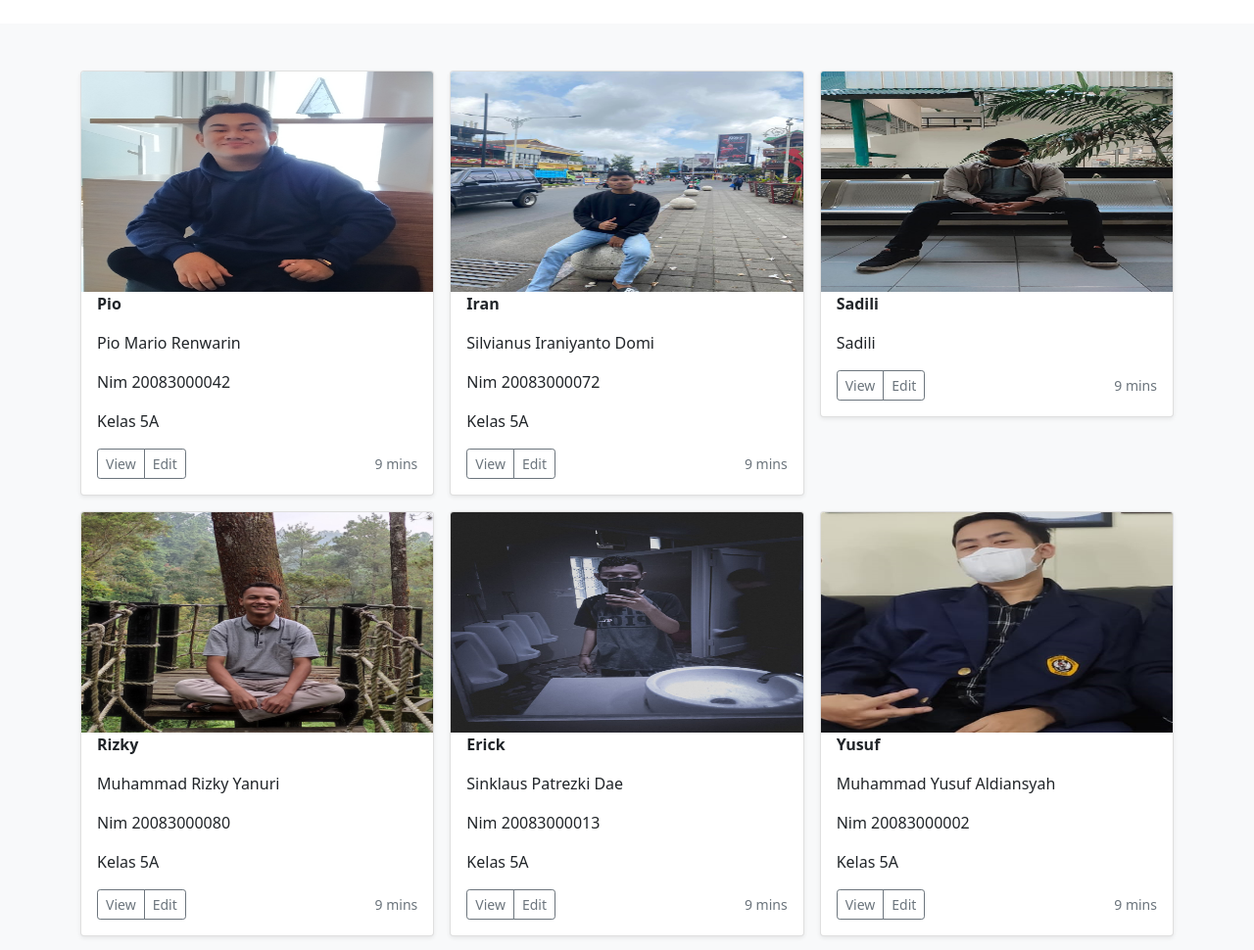
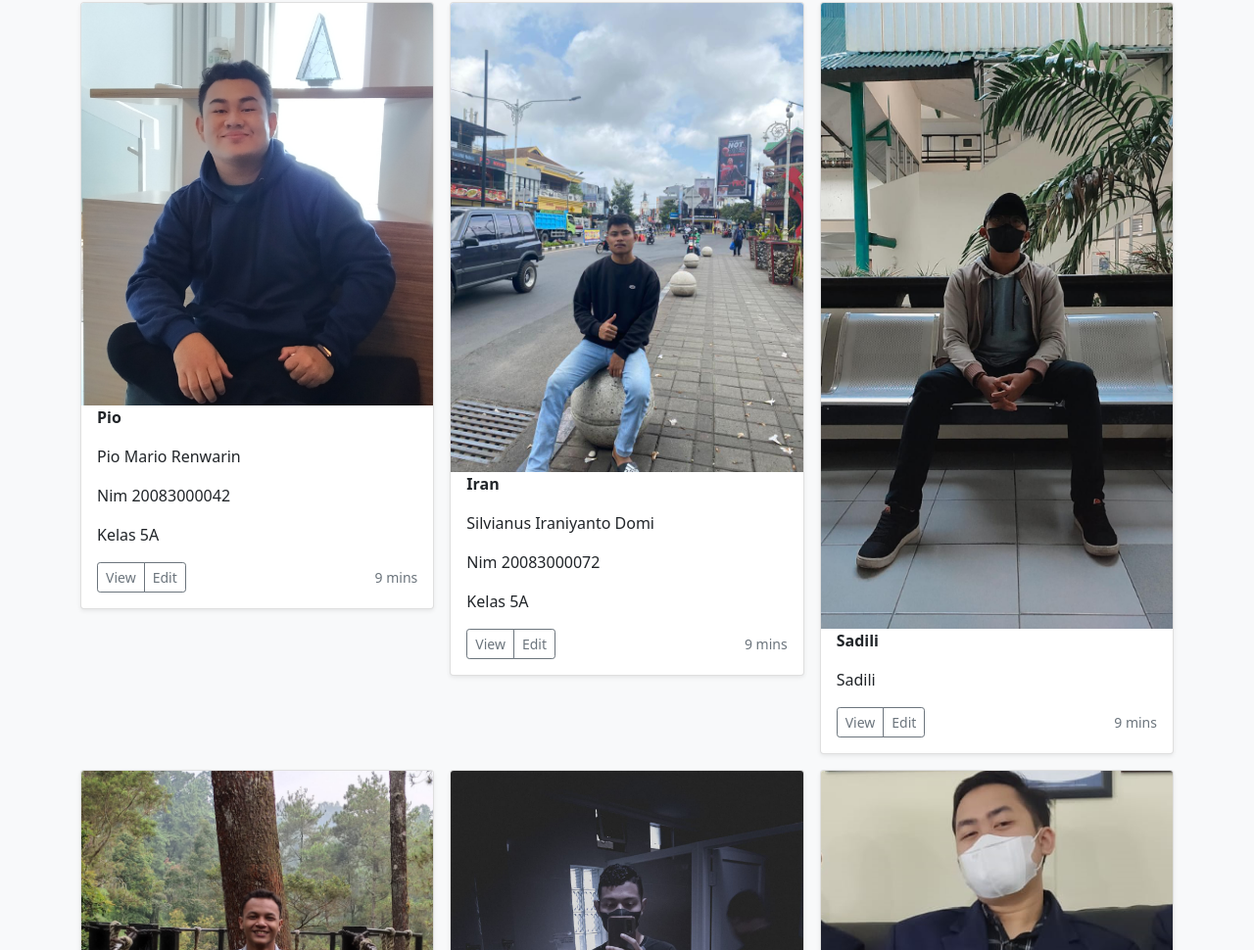
Before and after one commit to dae00345/Manajemen-server, a plain HTML site: page index.html in a window 1280 px wide. Shown: the part 550-1520 px from the top of the page at 98% size. Drawn offline with nearby package versions, Linux system fonts and the light colour scheme.

Commit message:
Add files via upload

```diff
--- a/index.html
+++ b/index.html
@@ -28,6 +28,16 @@
         -webkit-user-select: none;
         -moz-user-select: none;
         user-select: none;
+      }
+      img:hover{
+        filter: blur(0) grayscale(0%) contrast(130%);
+        transform: scale(0.95);
+        transition: all 1s;
+        cursor: pointer;
+      }
+      .card{
+        min-height: 200px;
+        max-height: auto;
       }
 
       @media (min-width: 768px) {
@@ -84,8 +94,6 @@
         <p>Pio Mario Renwarin 20083000042
           <p>Silvianus Iraniyanto Domi 20083000072</p>
           <p>Muhammad Yusuf Aldiansyah 20083000002</p>
-          <a href="#" class="btn btn-primary my-2">Main call to action</a>
-          <a href="#" class="btn btn-secondary my-2">Secondary action</a>
         </p>
       </div>
     </div>
@@ -98,7 +106,7 @@
 
         <div class="col">
           <div class="card shadow-sm">
-            <img src="aset/pio.jpeg" class="bd-placeholder-img card-img-top" width="100%" height="225" xmlns="http://www.w3.org/2000/svg" role="img" aria-label="Placeholder: Thumbnail" preserveAspectRatio="xMidYMid slice" focusable="false"><title>Placeholder</title><rect width="100%" height="100%" fill="#55595c"/><text x="50%" y="50%" fill="#eceeef" dy=".3em" class="p-3"><b>Pio</b></text></img>
+            <img src="aset/pio.jpeg" class="bd-placeholder-img card-img-top" width="100%" height="auto" xmlns="http://www.w3.org/2000/svg" role="img" aria-label="Placeholder: Thumbnail" preserveAspectRatio="xMidYMid slice" focusable="false"><title>Placeholder</title><rect width="100%" height="100%" fill="#55595c"/><text x="50%" y="50%" fill="#eceeef" dy=".3em" class="p-3"><b>Pio</b></text></img>
             <div class="card-body">
               <p class="card-text">Pio Mario Renwarin<p>
                 <p class="card-text">Nim 20083000042<p>
@@ -116,7 +124,7 @@
 
         <div class="col">
           <div class="card shadow-sm">
-            <img src="aset/iran.jpeg" class="bd-placeholder-img card-img-top" width="100%" height="225" xmlns="http://www.w3.org/2000/svg" role="img" aria-label="Placeholder: Thumbnail" preserveAspectRatio="xMidYMid slice" focusable="false"><title>Placeholder</title><rect width="100%" height="100%" fill="#55595c"/><text x="50%" y="50%" fill="#eceeef" dy=".3em" class="p-3"><b>Iran</b></text></img>
+            <img src="aset/iran.jpeg" class="bd-placeholder-img card-img-top" width="100%" height="auto" xmlns="http://www.w3.org/2000/svg" role="img" aria-label="Placeholder: Thumbnail" preserveAspectRatio="xMidYMid slice" focusable="false"><title>Placeholder</title><rect width="100%" height="100%" fill="#55595c"/><text x="50%" y="50%" fill="#eceeef" dy=".3em" class="p-3"><b>Iran</b></text></img>
             <div class="card-body">
               <p class="card-text">Silvianus Iraniyanto Domi<p>
               <p class="card-text">Nim 20083000072<p>
@@ -134,7 +142,7 @@
 
         <div class="col">
           <div class="card shadow-sm">
-            <img src="aset/sadili.jpeg" class="bd-placeholder-img card-img-top" width="100%" height="225" xmlns="http://www.w3.org/2000/svg" role="img" aria-label="Placeholder: Thumbnail" preserveAspectRatio="xMidYMid slice" focusable="false"><title>Placeholder</title><rect width="100%" height="100%" fill="#55595c"/><text x="50%" y="50%" fill="#eceeef" dy=".3em" class="p-3"><b>Sadili</b></text></img>
+            <img src="aset/sadili.jpeg" class="bd-placeholder-img card-img-top" width="100%" height="auto" xmlns="http://www.w3.org/2000/svg" role="img" aria-label="Placeholder: Thumbnail" preserveAspectRatio="xMidYMid slice" focusable="false"><title>Placeholder</title><rect width="100%" height="100%" fill="#55595c"/><text x="50%" y="50%" fill="#eceeef" dy=".3em" class="p-3"><b>Sadili</b></text></img>
             <div class="card-body">
               <p class="card-text">Sadili<p>
               <div class="d-flex justify-content-between align-items-center">
@@ -150,7 +158,7 @@
 
         <div class="col">
           <div class="card shadow-sm">
-            <img src="aset/Rizky.jpeg" class="bd-placeholder-img card-img-top" width="100%" height="225" xmlns="http://www.w3.org/2000/svg" role="img" aria-label="Placeholder: Thumbnail" preserveAspectRatio="xMidYMid slice" focusable="false"><title>Placeholder</title><rect width="100%" height="100%" fill="#55595c"/><text x="50%" y="50%" fill="#eceeef" dy=".3em" class="p-3"><b>Rizky</b></text></img>
+            <img src="aset/Rizky.jpeg" class="bd-placeholder-img card-img-top" width="100%" height="auto" xmlns="http://www.w3.org/2000/svg" role="img" aria-label="Placeholder: Thumbnail" preserveAspectRatio="xMidYMid slice" focusable="false"><title>Placeholder</title><rect width="100%" height="100%" fill="#55595c"/><text x="50%" y="50%" fill="#eceeef" dy=".3em" class="p-3"><b>Rizky</b></text></img>
             <div class="card-body">
               <p class="card-text">Muhammad Rizky Yanuri<p>
               <p class="card-text">Nim 20083000080<p>
@@ -168,7 +176,7 @@
 
         <div class="col">
           <div class="card shadow-sm">
-            <img src="aset/erick.jpeg" class="bd-placeholder-img card-img-top" width="100%" height="225" xmlns="http://www.w3.org/2000/svg" role="img" aria-label="Placeholder: Thumbnail" preserveAspectRatio="xMidYMid slice" focusable="false"><title>Placeholder</title><rect width="100%" height="100%" fill="#55595c"/><text x="50%" y="50%" fill="#eceeef" dy=".3em" class="p-3"><b>Erick</b></text></img>
+            <img src="aset/erick.jpeg" class="bd-placeholder-img card-img-top" width="100%" height="auto" xmlns="http://www.w3.org/2000/svg" role="img" aria-label="Placeholder: Thumbnail" preserveAspectRatio="xMidYMid slice" focusable="false"><title>Placeholder</title><rect width="100%" height="100%" fill="#55595c"/><text x="50%" y="50%" fill="#eceeef" dy=".3em" class="p-3"><b>Erick</b></text></img>
             <div class="card-body">
               <p class="card-text">Sinklaus Patrezki Dae<p>
               <p class="card-text">Nim 20083000013<p>
@@ -186,7 +194,7 @@
 
         <div class="col">
           <div class="card shadow-sm">
-            <img src="aset/yusuf.png" class="bd-placeholder-img card-img-top" width="100%" height="225" xmlns="http://www.w3.org/2000/svg" role="img" aria-label="Placeholder: Thumbnail" preserveAspectRatio="xMidYMid slice" focusable="false"><title>Placeholder</title><rect width="100%" height="100%" fill="#55595c"/><text x="50%" y="50%" fill="#eceeef" dy=".3em" class="p-3"><b>Yusuf</b></text></img>
+            <img src="aset/yusuf.png" class="bd-placeholder-img card-img-top" width="100%" height="auto" xmlns="http://www.w3.org/2000/svg" role="img" aria-label="Placeholder: Thumbnail" preserveAspectRatio="xMidYMid slice" focusable="false"><title>Placeholder</title><rect width="100%" height="100%" fill="#55595c"/><text x="50%" y="50%" fill="#eceeef" dy=".3em" class="p-3"><b>Yusuf</b></text></img>
             <div class="card-body">
               <p class="card-text">Muhammad Yusuf Aldiansyah<p>
               <p class="card-text">Nim 20083000002<p>
```
